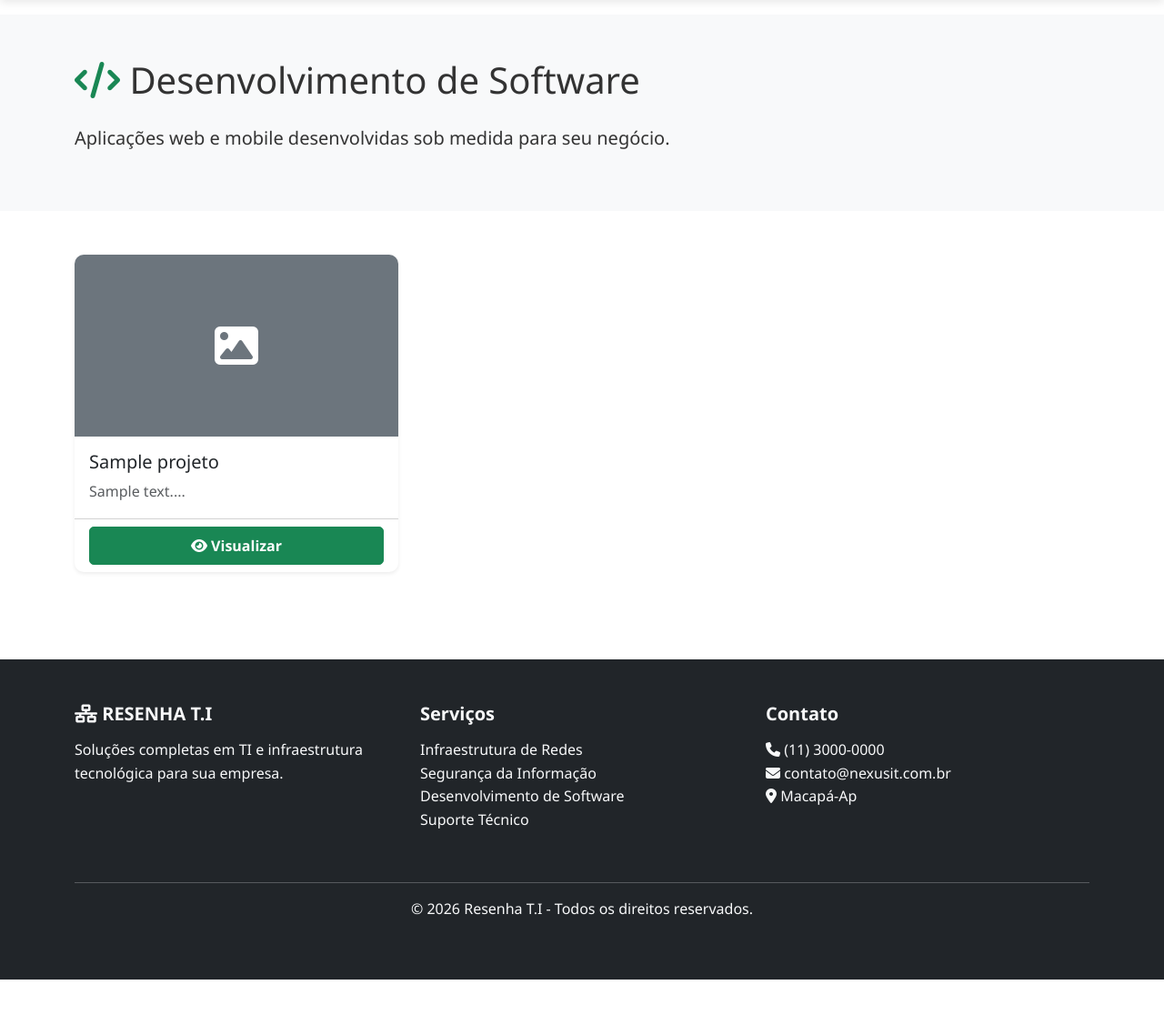
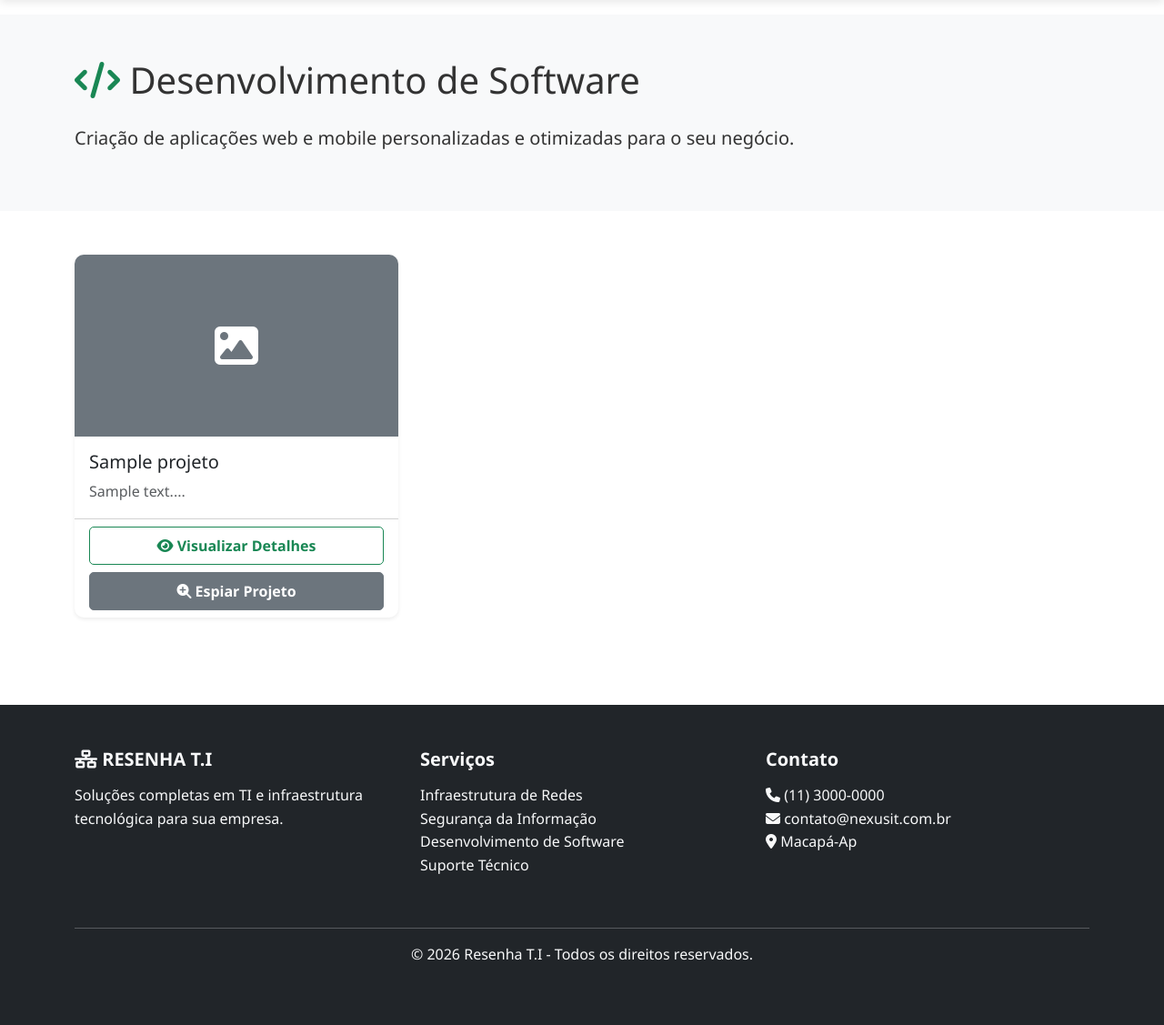
Before and after one commit to vinicius-tolosa/nexus-ti-website, a Flask app: template templates/desenvolvimento.html in a window 1280 px wide. Shown: the part 64-1191 px from the top of the page at 91% size. Before the commit the page ends 1141 px from the top, so only its background shows below. Run offline with Flask 3, Linux system fonts and the light colour scheme; the template is opened without the code that fills it: most values are stand-ins (such as "Sample title", 1, 10 or a date in 2020).

Commit message:
Enhance project display with slider and updated text
Updated project description and added image slider functionality.

```diff
--- a/templates/desenvolvimento.html
+++ b/templates/desenvolvimento.html
@@ -4,7 +4,7 @@
 <section class="py-5 bg-light">
     <div class="container">
         <h1 class="mb-4"><i class="fas fa-code text-success"></i> Desenvolvimento de Software</h1>
-        <p class="lead">Aplicações web e mobile desenvolvidas sob medida para seu negócio.</p>
+        <p class="lead">Criação de aplicações web e mobile personalizadas e otimizadas para o seu negócio.</p>
     </div>
 </section>
 
@@ -15,20 +15,38 @@
                 {% for projeto in projetos %}
                 <div class="col-md-6 col-lg-4">
                     <div class="card h-100 project-card shadow-sm">
+
+                        <!-- SLIDER DO CARD PRINCIPAL -->
+                        <div class="project-slider" style="position: relative; height: 200px; overflow: hidden; background-color: #212529;">
                             {% if projeto.imagem %}
-                        <img src="{{ url_for('static', filename='uploads/' + projeto.imagem) }}" class="card-img-top" alt="{{ projeto.titulo }}">
-                        {% else %}
-                        <div class="card-img-top bg-secondary d-flex align-items-center justify-content-center" style="height: 200px;">
+                            <img src="{{ url_for('static', filename='uploads/' + projeto.imagem) }}" class="slide-img active-slide" alt="{{ projeto.titulo }}" style="width: 100%; height: 100%; object-fit: cover; position: absolute; top: 0; left: 0; transition: opacity 0.6s ease-in-out; opacity: 1;">
+                            {% endif %}
+
+                            {% if projeto.imagem2 %}
+                            <img src="{{ url_for('static', filename='uploads/' + projeto.imagem2) }}" class="slide-img" alt="{{ projeto.titulo }}" style="width: 100%; height: 100%; object-fit: cover; position: absolute; top: 0; left: 0; transition: opacity 0.6s ease-in-out; opacity: 0;">
+                            {% endif %}
+
+                            {% if projeto.imagem3 %}
+                            <img src="{{ url_for('static', filename='uploads/' + projeto.imagem3) }}" class="slide-img" alt="{{ projeto.titulo }}" style="width: 100%; height: 100%; object-fit: cover; position: absolute; top: 0; left: 0; transition: opacity 0.6s ease-in-out; opacity: 0;">
+                            {% endif %}
+
+                            {% if not projeto.imagem and not projeto.imagem2 and not projeto.imagem3 %}
+                            <div class="d-flex align-items-center justify-content-center h-100 bg-secondary">
                                 <i class="fas fa-image text-white fa-3x"></i>
                             </div>
                             {% endif %}
+                        </div>
+
                         <div class="card-body">
                             <h5 class="card-title">{{ projeto.titulo }}</h5>
                             <p class="card-text text-muted">{{ projeto.descricao[:100] }}...</p>
                         </div>
                         <div class="card-footer bg-transparent">
-                            <button class="btn btn-success w-100" data-bs-toggle="modal" data-bs-target="#modal-{{ projeto.id }}">
-                                <i class="fas fa-eye"></i> Visualizar
+                            <a href="{{ url_for('detalhe_projeto', id=projeto.id) }}" class="btn btn-outline-success w-100 mb-2">
+                                <i class="fas fa-eye"></i> Visualizar Detalhes
+                            </a>
+                            <button type="button" class="btn btn-secondary w-100" data-bs-toggle="modal" data-bs-target="#modal-{{ projeto.id }}">
+                                <i class="fas fa-search-plus"></i> Espiar Projeto
                             </button>
                         </div>
                     </div>
@@ -43,14 +61,27 @@
                                 <button type="button" class="btn-close" data-bs-dismiss="modal"></button>
                             </div>
                             <div class="modal-body">
+                                <div class="project-slider mb-3" style="position: relative; height: 350px; overflow: hidden; background-color: #212529; border-radius: 6px;">
                                     {% if projeto.imagem %}
-                                <img src="{{ url_for('static', filename='uploads/' + projeto.imagem) }}" class="img-fluid mb-3 w-100" alt="{{ projeto.titulo }}">
+                                    <img src="{{ url_for('static', filename='uploads/' + projeto.imagem) }}" class="slide-img active-slide" alt="{{ projeto.titulo }}" style="width: 100%; height: 100%; object-fit: cover; position: absolute; top: 0; left: 0; transition: opacity 0.6s ease-in-out; opacity: 1;">
                                     {% endif %}
+
+                                    {% if projeto.imagem2 %}
+                                    <img src="{{ url_for('static', filename='uploads/' + projeto.imagem2) }}" class="slide-img" alt="{{ projeto.titulo }}" style="width: 100%; height: 100%; object-fit: cover; position: absolute; top: 0; left: 0; transition: opacity 0.6s ease-in-out; opacity: 0;">
+                                    {% endif %}
+
+                                    {% if projeto.imagem3 %}
+                                    <img src="{{ url_for('static', filename='uploads/' + projeto.imagem3) }}" class="slide-img" alt="{{ projeto.titulo }}" style="width: 100%; height: 100%; object-fit: cover; position: absolute; top: 0; left: 0; transition: opacity 0.6s ease-in-out; opacity: 0;">
+                                    {% endif %}
+                                </div>
+
+                                <div class="mt-3">
                                     <p><strong>Tipo:</strong> {{ projeto.tipo_projeto }}</p>
                                     <p>{{ projeto.descricao }}</p>
                                 </div>
+                            </div>
                             <div class="modal-footer">
-                                <a href="/cadastro-cliente" class="btn btn-success">
+                                <a href="{{ url_for('solicitar_servico', servico=projeto.titulo) }}" class="btn btn-primary w-100 py-2">
                                     <i class="fas fa-handshake"></i> Solicitar Serviço Semelhante
                                 </a>
                             </div>
@@ -68,4 +99,24 @@
         </div>
     </div>
 </section>
+
+<!-- SCRIPT DO SLIDER -->
+<script>
+    document.addEventListener("DOMContentLoaded", function() {
+        const sliders = document.querySelectorAll('.project-slider');
+        sliders.forEach(slider => {
+            const images = slider.querySelectorAll('.slide-img');
+            if (images.length > 1) {
+                let currentIndex = 0;
+                setInterval(() => {
+                    images[currentIndex].style.opacity = '0';
+                    images[currentIndex].classList.remove('active-slide');
+                    currentIndex = (currentIndex + 1) % images.length;
+                    images[currentIndex].style.opacity = '1';
+                    images[currentIndex].classList.add('active-slide');
+                }, 3000);
+            }
+        });
+    });
+</script>
 {% endblock %}
```
Lines whose indentation alone changed are shown as unchanged.
